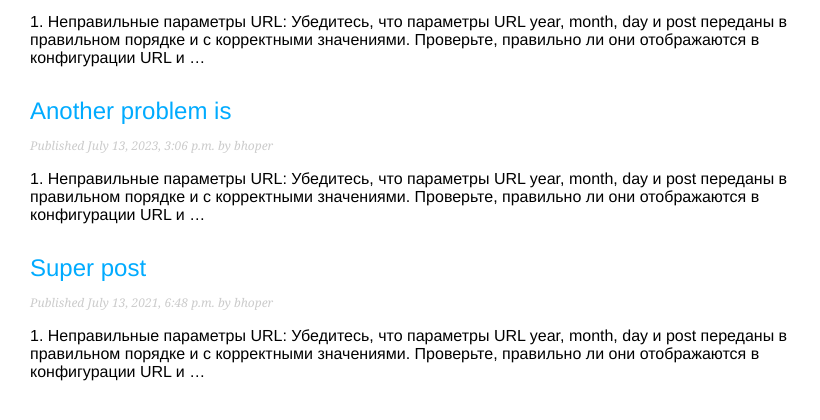
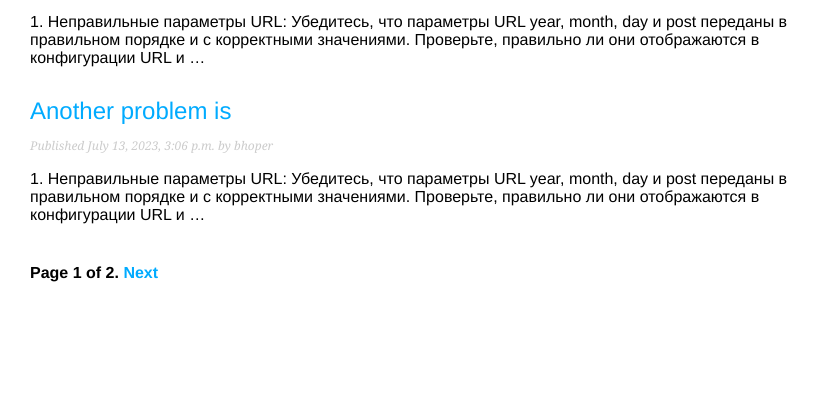
Before and after one commit to bHopEr1337/Django_blog, a Django app: page /blog/ in a window 1280 px wide. Shown: the part 316-736 px from the top of the page, without its empty margins (0-820 px from the left). Run offline with Django 5.2, Linux system fonts and the light colour scheme; data comes from the database, SQL or seed files in the repository; both versions use the stored data as it was after the commit.

Commit message:
paginator

```diff
--- a/mysite/blog/models.py
+++ b/mysite/blog/models.py
@@ -17,8 +17,7 @@ class Post(models.Model):
         PUBLISHED = 'PB', 'Published'
 
     title = models.CharField(max_length=250)
-    slug = models.SlugField(max_length=250,
-                            unique_for_date='publish', )
+    slug = models.SlugField(max_length=250, unique_for_date='publish')
     body = models.TextField()
     publish = models.DateTimeField(default=timezone.now())
     created = models.DateTimeField(auto_now_add=True)
--- a/mysite/blog/templates/blog/post/list.html
+++ b/mysite/blog/templates/blog/post/list.html
@@ -6,7 +6,7 @@
   <h1>My Blog</h1>
   {% for post in posts %}
     <h2>
-      <a href="{ post.get_absolute_url }">
+      <a href="{{ post.get_absolute_url }}">
         {{ post.title }}
       </a>
     </h2>
@@ -15,4 +15,5 @@
     </p>
     {{ post.body|truncatewords:30|linebreaks }}
   {% endfor %}
+  {% include "pagination.html" with page=posts %}
 {% endblock %}
--- /dev/null
+++ b/mysite/blog/templates/pagination.html
@@ -0,0 +1,14 @@
+
+<div class="pagination">
+    <span class="step-links">
+        {% if page.has_previous %}
+        <a href="?page={{ page.previous_page_number }}">Previous</a>
+        {% endif %}
+        <span class="current">
+            Page {{ page.number }} of {{ page.paginator.num_pages }}.
+        </span>
+        {% if page.has_next %}
+        <a href="?page={{ page.next_page_number }}">Next</a>
+        {% endif %}
+    </span>
+</div>
--- a/mysite/blog/urls.py
+++ b/mysite/blog/urls.py
@@ -7,5 +7,5 @@ urlpatterns = [
     path('', views.post_list, name='post_list'),
     path('<int:year>/<int:month>/<int:day>/<slug:post>/',
          views.post_detail,
-         name='post_detail')
+         name='post_detail'),
 ]
--- a/mysite/blog/views.py
+++ b/mysite/blog/views.py
@@ -1,8 +1,17 @@
 from django.shortcuts import render, get_object_or_404
 from .models import Post
+from django.core.paginator import Paginator, EmptyPage, PageNotAnInteger
 
 def post_list(request):
-    posts = Post.published.all()
+    post_list = Post.published.all()
+    paginator = Paginator(post_list, 3)
+    page_number = request.GET.get('page',1)
+    try:
+        posts = paginator.page(page_number)
+    except PageNotAnInteger:
+        posts = paginator.page(1)
+    except EmptyPage:
+        posts = paginator.page(paginator.num_pages)
     return render(request,
                   'blog/post/list.html',
                   context={'posts':posts})
@@ -16,5 +25,5 @@ def post_detail(request, year, month, day, post):
                              publish__month=month,
                              publish__day=day)
     return render(request,
-              'blog/post/detail.html',
-              context={'post':post})
+                  'blog/post/detail.html',
+                  {'post': post})
```
Also changed, not shown: mysite/blog/migrations/0003_alter_post_publish.py (added), mysite/db.sqlite3.
